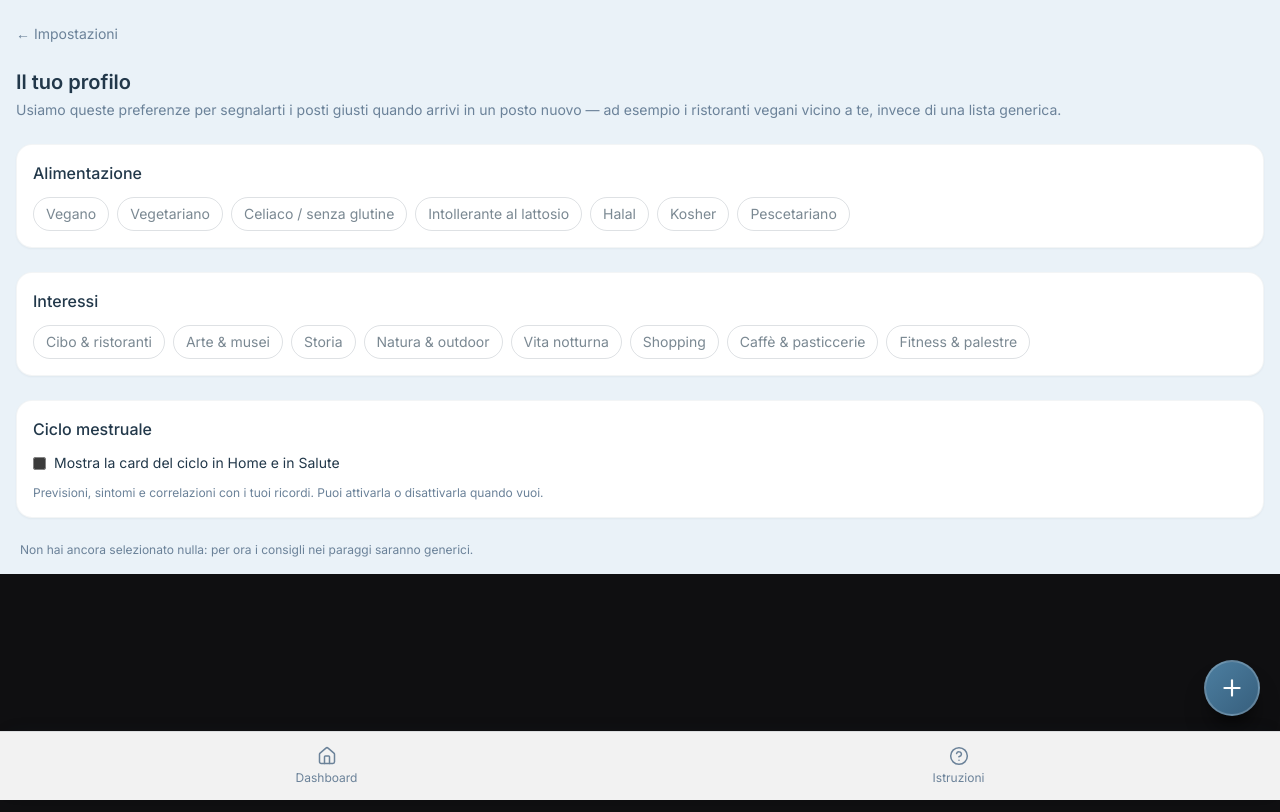
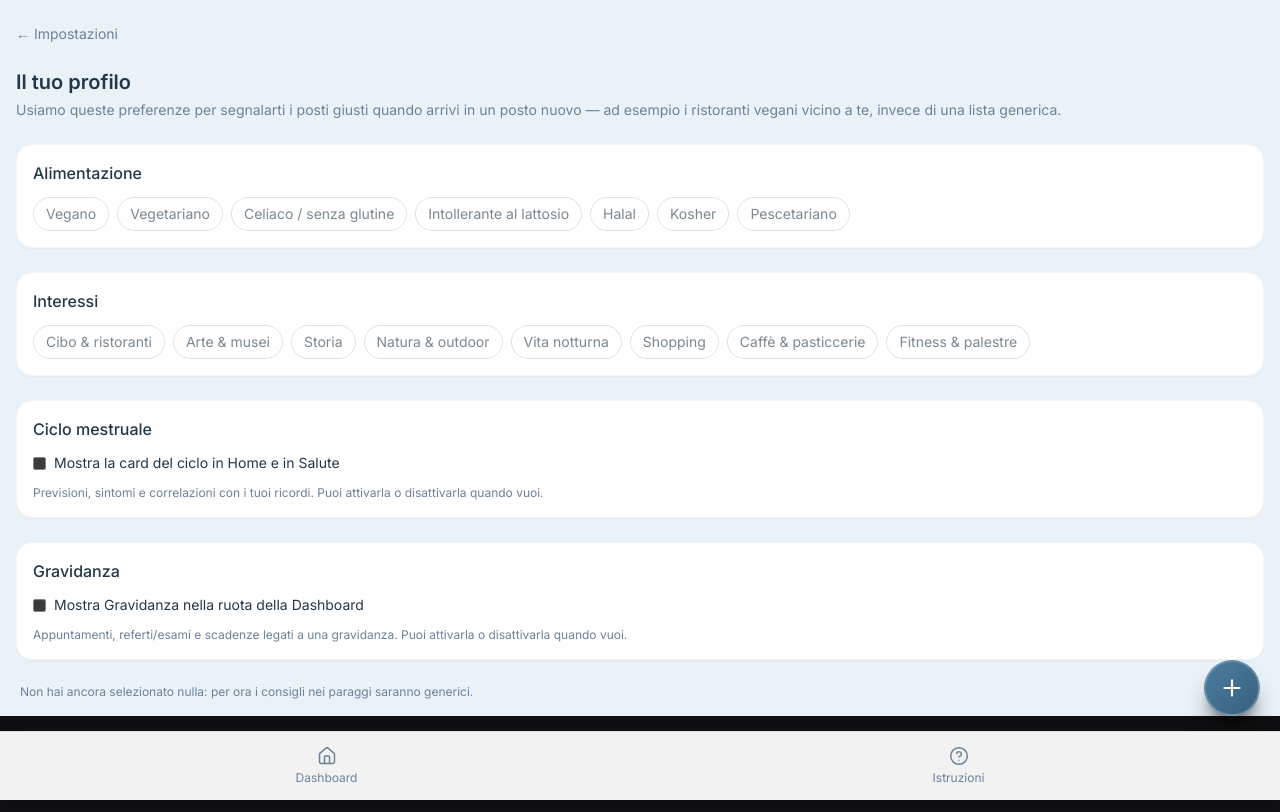
Before and after one commit to Ghostlineapps/imrecall, a Next.js app: page /settings/profile in a window 1280 px wide. Built offline with nearby package versions, Linux system fonts and the light colour scheme; no server answers.

Commit message:
Add pregnancy toggle to profile settings

```diff
--- a/src/app/(app)/settings/profile/page.tsx
+++ b/src/app/(app)/settings/profile/page.tsx
@@ -18,6 +18,7 @@ export default function ProfilePreferencesPage() {
   const [diet, setDiet] = useState<string[]>([]);
   const [interests, setInterests] = useState<string[]>([]);
   const [tracksCycle, setTracksCycle] = useState(false);
+  const [tracksPregnancy, setTracksPregnancy] = useState(false);
   const [saving, setSaving] = useState<string | null>(null);
 
   useEffect(() => {
@@ -25,6 +26,7 @@ export default function ProfilePreferencesPage() {
       setDiet(data.dietary_preferences ?? []);
       setInterests(data.interests ?? []);
       setTracksCycle(!!data.tracks_cycle);
+      setTracksPregnancy(!!data.tracks_pregnancy);
     }
   }, [data]);
 
@@ -59,6 +61,23 @@ export default function ProfilePreferencesPage() {
         method: "PATCH",
         headers: { "Content-Type": "application/json" },
         body: JSON.stringify({ tracks_cycle: next }),
+      });
+    } finally {
+      setSaving(null);
+    }
+  }
+
+  // Stessa cosa per il pulsante Gravidanza nella Dashboard (migration 034),
+  // domanda gemella di tracks_cycle chiesta nello stesso step di onboarding.
+  async function togglePregnancy() {
+    const next = !tracksPregnancy;
+    setTracksPregnancy(next);
+    setSaving("tracks_pregnancy");
+    try {
+      await fetch("/api/profile", {
+        method: "PATCH",
+        headers: { "Content-Type": "application/json" },
+        body: JSON.stringify({ tracks_pregnancy: next }),
       });
     } finally {
       setSaving(null);
@@ -147,6 +166,24 @@ export default function ProfilePreferencesPage() {
         </p>
       </div>
 
+      <div className="card-light space-y-3">
+        <p className="font-medium">Gravidanza</p>
+        <label className="flex items-center gap-2 text-sm cursor-pointer">
+          <input
+            type="checkbox"
+            checked={tracksPregnancy}
+            onChange={togglePregnancy}
+            disabled={saving === "tracks_pregnancy"}
+            className="shrink-0"
+          />
+          Mostra Gravidanza nella ruota della Dashboard
+        </label>
+        <p className="text-celeste-muted text-xs">
+          Appuntamenti, referti/esami e scadenze legati a una gravidanza. Puoi attivarla o
+          disattivarla quando vuoi.
+        </p>
+      </div>
+
       {!isLoading && diet.length === 0 && interests.length === 0 && (
         <p className="text-celeste-muted text-xs px-1">
           Non hai ancora selezionato nulla: per ora i consigli nei paraggi saranno generici.
```
